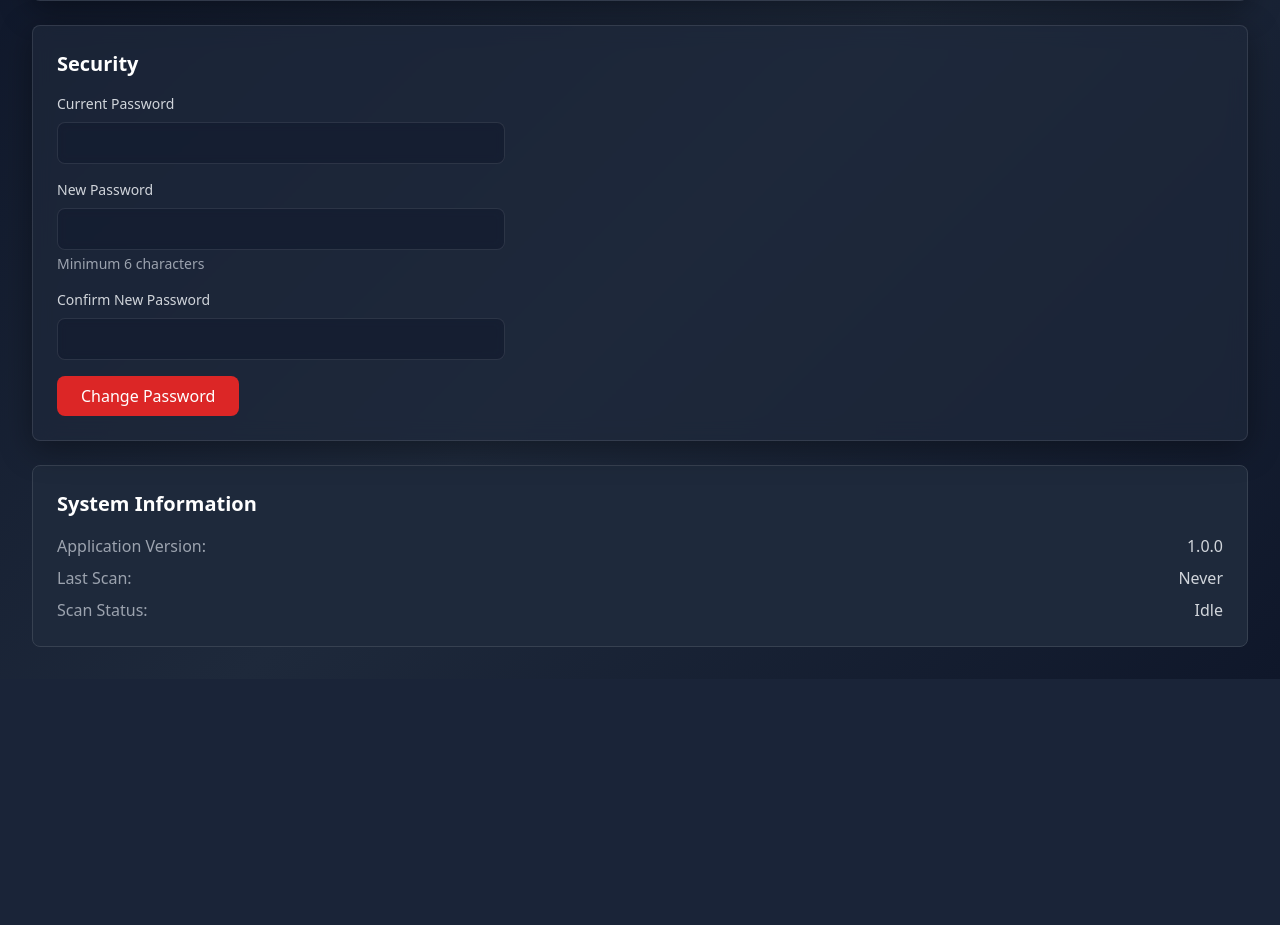
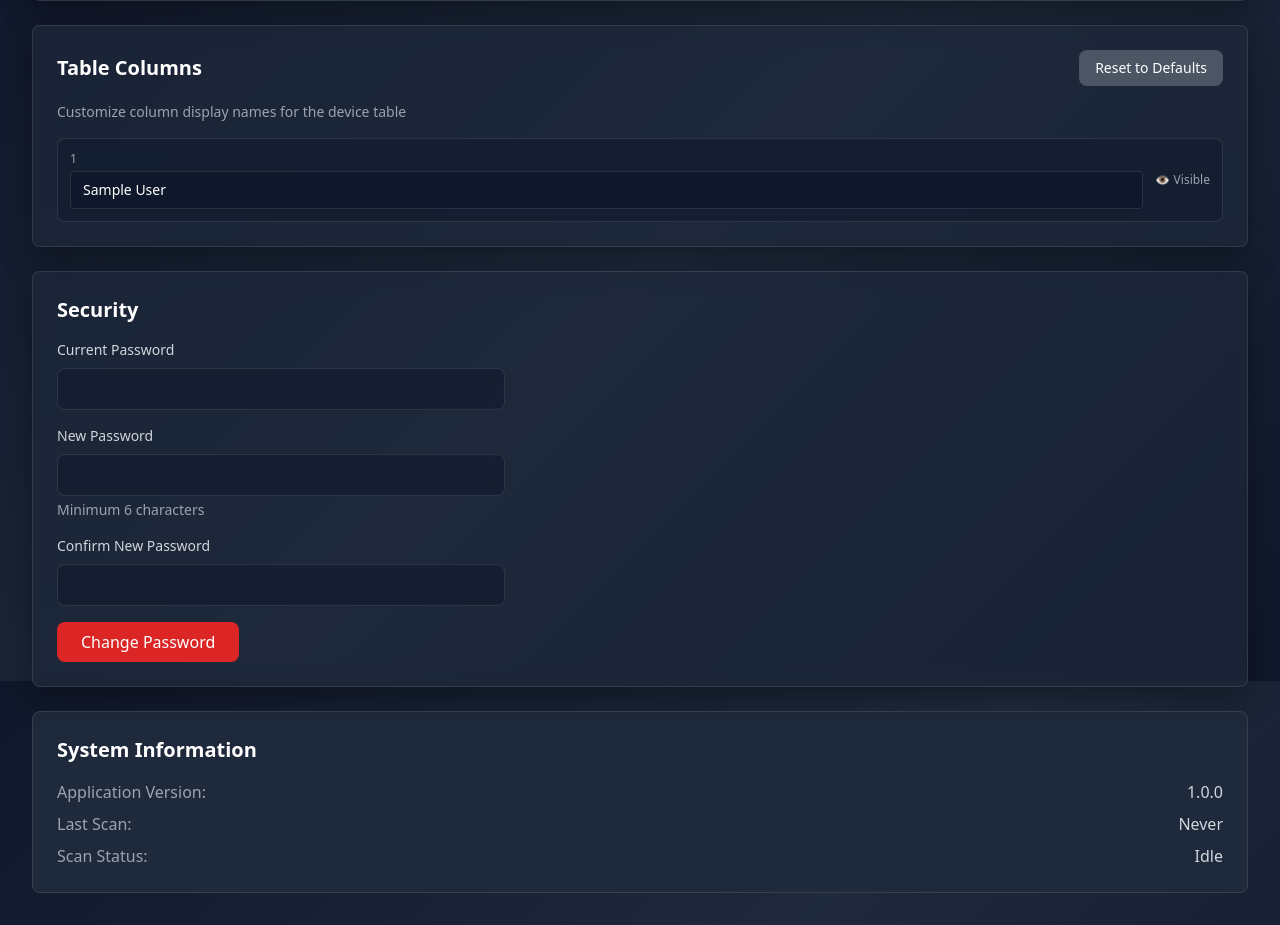
Before and after one commit to jameson-dev/LANControl, a Flask app: page /settings in a window 1280 px wide. Shown: the part 1719-2644 px from the top of the page. Before the commit the page ends 2398 px from the top, so only its background shows below. Run offline with Flask 3, Linux system fonts and the light colour scheme; a user stored in the database is signed in; data comes from the database, SQL or seed files in the repository; tables that the repository leaves empty hold one stand-in row (values such as "Sample post"); some libraries are stand-ins or nearby versions.

Commit message:
Add columns configuration

```diff
--- a/app/api.py
+++ b/app/api.py
@@ -5,7 +5,7 @@ import json
 import csv
 import io
 from threading import Thread
-from app.models import db, Device, DeviceHistory, Setting, DevicePort, DeviceAlert, AlertRule
+from app.models import db, Device, DeviceHistory, Setting, DevicePort, DeviceAlert, AlertRule, ColumnConfig
 from app.scanner import scan_network, check_device_status, get_scan_status, update_device_from_scan, quick_scan_known_devices
 from app.wol import send_wol_packet, send_bulk_wol
 from app.utils import validate_mac, validate_ip, normalize_mac, calculate_uptime_percentage
@@ -1022,3 +1022,150 @@ def get_top_devices():
         'most_active': active_devices,
         'most_ports': port_devices
     })
+
+
+# ============================================================================
+# COLUMN CONFIGURATION ENDPOINTS
+# ============================================================================
+
+@api_bp.route('/columns', methods=['GET'])
+@login_required
+def get_column_config():
+    """Get column configuration"""
+    columns = ColumnConfig.query.order_by(ColumnConfig.position).all()
+
+    # If no columns configured, return defaults
+    if not columns:
+        return jsonify({
+            'success': True,
+            'columns': ColumnConfig.get_default_columns()
+        })
+
+    return jsonify({
+        'success': True,
+        'columns': [c.to_dict() for c in columns]
+    })
+
+
+@api_bp.route('/columns', methods=['PUT'])
+@login_required
+def update_column_config():
+    """Update column configuration (bulk update)"""
+    data = request.get_json()
+    columns_data = data.get('columns', [])
+
+    if not columns_data:
+        return jsonify({'success': False, 'message': 'No column data provided'}), 400
+
+    # Update or create each column config
+    for col_data in columns_data:
+        column_id = col_data.get('column_id')
+        if not column_id:
+            continue
+
+        column = ColumnConfig.query.filter_by(column_id=column_id).first()
+
+        if column:
+            # Update existing
+            if 'display_name' in col_data:
+                column.display_name = col_data['display_name']
+            if 'is_visible' in col_data:
+                column.is_visible = col_data['is_visible']
+            if 'width' in col_data:
+                column.width = col_data['width']
+            if 'position' in col_data:
+                column.position = col_data['position']
+            if 'is_sortable' in col_data:
+                column.is_sortable = col_data['is_sortable']
+        else:
+            # Create new
+            column = ColumnConfig(
+                column_id=column_id,
+                display_name=col_data.get('display_name', column_id.title()),
+                is_visible=col_data.get('is_visible', True),
+                width=col_data.get('width'),
+                position=col_data.get('position', 0),
+                is_sortable=col_data.get('is_sortable', True)
+            )
+            db.session.add(column)
+
+    db.session.commit()
+
+    # Return updated columns
+    columns = ColumnConfig.query.order_by(ColumnConfig.position).all()
+    return jsonify({
+        'success': True,
+        'message': 'Column configuration updated',
+        'columns': [c.to_dict() for c in columns]
+    })
+
+
+@api_bp.route('/columns/<column_id>', methods=['PUT'])
+@login_required
+def update_single_column(column_id):
+    """Update a single column configuration"""
+    data = request.get_json()
+
+    column = ColumnConfig.query.filter_by(column_id=column_id).first()
+
+    if not column:
+        # Create if doesn't exist
+        column = ColumnConfig(
+            column_id=column_id,
+            display_name=data.get('display_name', column_id.title()),
+            is_visible=data.get('is_visible', True),
+            width=data.get('width'),
+            position=data.get('position', 0),
+            is_sortable=data.get('is_sortable', True)
+        )
+        db.session.add(column)
+    else:
+        # Update existing
+        if 'display_name' in data:
+            column.display_name = data['display_name']
+        if 'is_visible' in data:
+            column.is_visible = data['is_visible']
+        if 'width' in data:
+            column.width = data['width']
+        if 'position' in data:
+            column.position = data['position']
+        if 'is_sortable' in data:
+            column.is_sortable = data['is_sortable']
+
+    db.session.commit()
+
+    return jsonify({
+        'success': True,
+        'message': 'Column updated',
+        'column': column.to_dict()
+    })
+
+
+@api_bp.route('/columns/reset', methods=['POST'])
+@login_required
+def reset_column_config():
+    """Reset column configuration to defaults"""
+    # Delete all existing column configs
+    ColumnConfig.query.delete()
+
+    # Create default columns
+    defaults = ColumnConfig.get_default_columns()
+    for col_data in defaults:
+        column = ColumnConfig(
+            column_id=col_data['column_id'],
+            display_name=col_data['display_name'],
+            is_visible=col_data['is_visible'],
+            width=col_data['width'],
+            position=col_data['position'],
+            is_sortable=col_data['is_sortable']
+        )
+        db.session.add(column)
+
+    db.session.commit()
+
+    columns = ColumnConfig.query.order_by(ColumnConfig.position).all()
+    return jsonify({
+        'success': True,
+        'message': 'Column configuration reset to defaults',
+        'columns': [c.to_dict() for c in columns]
+    })
--- a/app/models.py
+++ b/app/models.py
@@ -234,3 +234,46 @@ class AlertRule(db.Model):
 
     def __repr__(self):
         return f'<AlertRule {self.name}>'
+
+
+class ColumnConfig(db.Model):
+    __tablename__ = 'column_configs'
+
+    id = db.Column(db.Integer, primary_key=True)
+    column_id = db.Column(db.String(50), unique=True, nullable=False)
+    display_name = db.Column(db.String(100), nullable=False)
+    is_visible = db.Column(db.Boolean, default=True)
+    width = db.Column(db.Integer, nullable=True)
+    position = db.Column(db.Integer, nullable=False)
+    is_sortable = db.Column(db.Boolean, default=True)
+    updated_at = db.Column(db.DateTime, default=datetime.utcnow, onupdate=datetime.utcnow)
+
+    @staticmethod
+    def get_default_columns():
+        """Return default column configuration"""
+        return [
+            {'column_id': 'checkbox', 'display_name': '', 'is_visible': True, 'width': 60, 'position': 0, 'is_sortable': False},
+            {'column_id': 'status', 'display_name': 'Status', 'is_visible': True, 'width': 100, 'position': 1, 'is_sortable': True},
+            {'column_id': 'name', 'display_name': 'Name', 'is_visible': True, 'width': 200, 'position': 2, 'is_sortable': True},
+            {'column_id': 'ip', 'display_name': 'IP Address', 'is_visible': True, 'width': 150, 'position': 3, 'is_sortable': True},
+            {'column_id': 'mac', 'display_name': 'MAC Address', 'is_visible': True, 'width': 160, 'position': 4, 'is_sortable': False},
+            {'column_id': 'vendor', 'display_name': 'Vendor', 'is_visible': True, 'width': 150, 'position': 5, 'is_sortable': False},
+            {'column_id': 'group', 'display_name': 'Group', 'is_visible': True, 'width': 120, 'position': 6, 'is_sortable': False},
+            {'column_id': 'last_seen', 'display_name': 'Last Seen', 'is_visible': True, 'width': 150, 'position': 7, 'is_sortable': False},
+            {'column_id': 'actions', 'display_name': 'Actions', 'is_visible': True, 'width': 100, 'position': 8, 'is_sortable': False}
+        ]
+
+    def to_dict(self):
+        return {
+            'id': self.id,
+            'column_id': self.column_id,
+            'display_name': self.display_name,
+            'is_visible': self.is_visible,
+            'width': self.width,
+            'position': self.position,
+            'is_sortable': self.is_sortable,
+            'updated_at': self.updated_at.isoformat()
+        }
+
+    def __repr__(self):
+        return f'<ColumnConfig {self.column_id}>'
--- a/static/js/settings.js
+++ b/static/js/settings.js
@@ -4,6 +4,7 @@ document.addEventListener('DOMContentLoaded', function() {
     loadEmailSettings();
     loadAlertRules();
     loadScanStatus();
+    loadColumnConfig();
     setupEventListeners();
 
     // Update scan status every 10 seconds
@@ -363,3 +364,69 @@ function escapeHtml(text) {
     div.textContent = text;
     return div.innerHTML;
 }
+
+/**
+ * COLUMN CONFIGURATION
+ */
+
+// Load column configuration
+async function loadColumnConfig() {
+    try {
+        const data = await apiCall('/api/columns');
+        const columns = data.columns.filter(c => c.column_id !== 'checkbox' && c.column_id !== 'actions');
+
+        const columnsList = document.getElementById('columnsList');
+        columnsList.innerHTML = columns.map(col => `
+            <div class="flex items-center gap-3 glass-input rounded-lg p-3">
+                <div class="flex-1">
+                    <label class="block text-xs text-gray-400 mb-1">${col.column_id.toUpperCase()}</label>
+                    <input type="text"
+                           value="${escapeHtml(col.display_name)}"
+                           data-column-id="${col.column_id}"
+                           onchange="updateColumnName('${col.column_id}', this.value)"
+                           class="w-full px-3 py-2 glass-input rounded text-white placeholder-gray-400 text-sm">
+                </div>
+                <div class="text-gray-400 text-xs">
+                    ${col.is_visible ? '👁️ Visible' : '👁️‍🗨️ Hidden'}
+                </div>
+            </div>
+        `).join('');
+    } catch (error) {
+        showToast('Error loading columns: ' + error.message, 'error');
+    }
+}
+
+// Update column display name
+async function updateColumnName(columnId, newName) {
+    if (!newName.trim()) {
+        showToast('Column name cannot be empty', 'error');
+        loadColumnConfig(); // Reload to restore old value
+        return;
+    }
+
+    try {
+        await apiCall(`/api/columns/${columnId}`, {
+            method: 'PUT',
+            body: JSON.stringify({ display_name: newName.trim() })
+        });
+        showToast('Column name updated', 'success');
+    } catch (error) {
+        showToast('Error updating column: ' + error.message, 'error');
+        loadColumnConfig(); // Reload to restore old value
+    }
+}
+
+// Reset columns to defaults
+async function resetColumns() {
+    if (!confirm('Reset all columns to default names and settings? This cannot be undone.')) {
+        return;
+    }
+
+    try {
+        await apiCall('/api/columns/reset', { method: 'POST' });
+        showToast('Columns reset to defaults', 'success');
+        loadColumnConfig();
+    } catch (error) {
+        showToast('Error resetting columns: ' + error.message, 'error');
+    }
+}
--- a/templates/base.html
+++ b/templates/base.html
@@ -238,6 +238,32 @@
 
         .context-menu.show {
             display: block;
+        }
+
+        /* Column Resize Handle */
+        .resize-handle {
+            position: absolute;
+            top: 0;
+            right: 0;
+            width: 8px;
+            height: 100%;
+            cursor: col-resize;
+            z-index: 10;
+            background: transparent;
+        }
+
+        .resize-handle:hover {
+            background: rgba(59, 130, 246, 0.3);
+        }
+
+        th {
+            position: relative;
+        }
+
+        /* Prevent text selection while resizing */
+        .resizing {
+            user-select: none;
+            cursor: col-resize !important;
         }
     </style>
     {% block extra_head %}{% endblock %}
--- a/templates/settings.html
+++ b/templates/settings.html
@@ -155,6 +155,23 @@
         </div>
     </div>
 
+    <!-- Column Configuration -->
+    <div class="glass rounded-lg p-4 sm:p-6">
+        <div class="flex justify-between items-center mb-4">
+            <h3 class="text-lg sm:text-xl font-bold text-white">Table Columns</h3>
+            <button onclick="resetColumns()"
+                    class="px-4 py-2 bg-gray-600 hover:bg-gray-700 text-white rounded-lg font-medium transition text-sm">
+                Reset to Defaults
+            </button>
+        </div>
+        <p class="text-gray-400 text-sm mb-4">Customize column display names for the device table</p>
+        <div id="columnsList" class="space-y-3">
+            <div class="text-center text-gray-400 py-4">
+                Loading columns...
+            </div>
+        </div>
+    </div>
+
     <!-- Security Settings -->
     <div class="glass rounded-lg p-4 sm:p-6">
         <h3 class="text-lg sm:text-xl font-bold text-white mb-4">Security</h3>
```
Also changed, not shown: static/js/devices.js (+363 -3 lines), templates/dashboard.html (+21 -0 lines).
